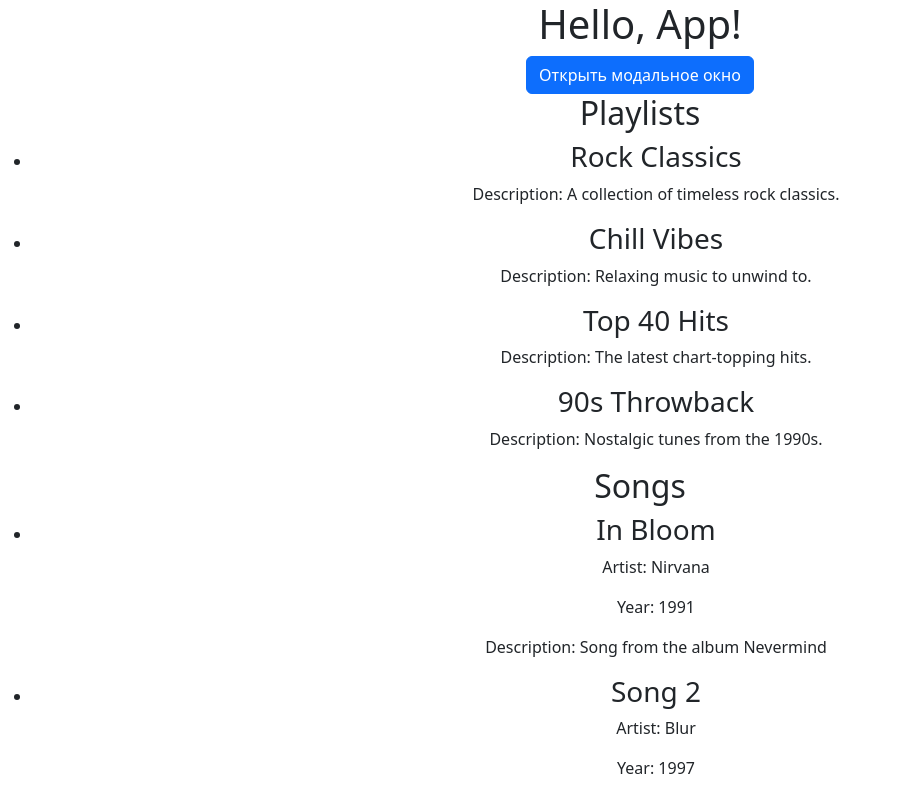
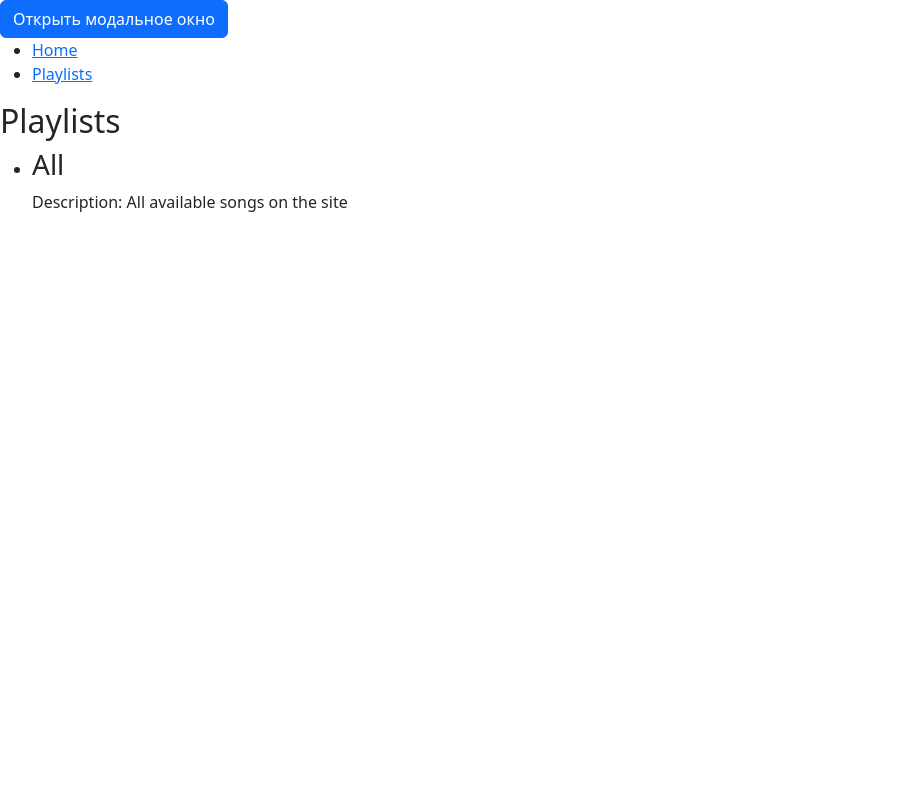
Before and after one commit to jester-ronin/music-app, a React (Create React App) app: page /mainpage in a window 1280 px wide. Shown: the top 800 px of the page, without its empty margins (0-902 px from the left). Built offline with nearby package versions, Linux system fonts and the light colour scheme.

Commit message:
Added react-router and made the main page

```diff
--- a/package.json
+++ b/package.json
@@ -12,6 +12,7 @@
     "react-bootstrap": "^2.8.0",
     "react-dom": "^18.2.0",
     "react-redux": "^8.1.2",
+    "react-router-dom": "^6.16.0",
     "react-scripts": "^5.0.1",
     "web-vitals": "^2.1.4"
   },
--- a/src/App.js
+++ b/src/App.js
@@ -1,19 +1,24 @@
 import './App.css';
-import Routes from './Routes';
 import StyleCheck from './StyleCheck';
 import PlaylistList from './components/PlaylistList';
-import SongList from './components/SongsList';
-
-
+import MainPage from './components/MainPage';
+import { Route, Routes, Link } from "react-router-dom"
 
 function App() {
   return (
-    <div className="App">
-      <h1>Hello, App!</h1>
-      <StyleCheck/>
-      <PlaylistList/>
-      <SongList/>
-    </div>
+    <>
+      <nav>
+        <StyleCheck/>
+        <ul>
+          <li><Link to="/mainpage">Home</Link></li>
+          <li><Link to="/playlist">Playlists</Link></li>
+        </ul>
+      </nav>
+      <Routes>
+        <Route path='/mainpage' element={<MainPage />} />
+        <Route path="/playlist" element={<PlaylistList />} />
+      </Routes>
+    </>
   );
 }
 
--- a/src/Routes.js
+++ b/src/Routes.js
@@ -1,17 +1,17 @@
-// import React from 'react';
-// import { Switch, Route } from 'react-router-dom';
-// import Home from './Home'; // Замените на ваши компоненты
-// import About from './About';
-// import Contact from './Contact';
+import React from 'react';
+import { Route, Routes } from 'react-router-dom';
+import PlaylistList from './components/PlaylistList';
+import SongList from './components/SongsList';
+import App from './App';
 
-// const Routes = () => {
-//   return (
-//     <Switch>
-//       <Route exact path="/" component={Home} />
-//       <Route path="/about" component={About} />
-//       <Route path="/contact" component={Contact} />
-//     </Switch>
-//   );
-// }
+const RoutesComponent = () => {
+  return (
+    <Routes>
+      <Route path="*" component={<App/>} />
+      <Route path="/playlists" component={<PlaylistList />} />
+    </Routes>
 
-// export default Routes;
+  );
+}
+
+export default RoutesComponent;
--- /dev/null
+++ b/src/components/MainPage.js
@@ -0,0 +1,15 @@
+function MainPage() {
+    return (
+        <div>
+            <h2>Playlists</h2>
+            <ul>
+                <li >
+                    <h3>All</h3>
+                    <p>Description: All available songs on the site</p>
+                </li>
+            </ul>
+        </div>
+    )
+}
+
+export default MainPage;
--- a/src/components/PlaylistList.js
+++ b/src/components/PlaylistList.js
@@ -10,6 +10,10 @@ function PlaylistList() {
         <div>
             <h2>Playlists</h2>
             <ul>
+                <li >
+                    <h3>All</h3>
+                    <p>Description: All available songs on the site</p>
+                </li>
                 {playlists.map((playlist) => {
                     return (
                         <li key={playlist.id}>
--- a/src/components/SongsList.js
+++ b/src/components/SongsList.js
@@ -1,5 +1,6 @@
 import { useSelector } from 'react-redux';
 import { selectSongs } from '../songReducer';
+import { useParams } from 'react-router-dom';
 
 function SongList() {
     const songs = useSelector(selectSongs);
@@ -15,6 +16,7 @@ function SongList() {
                             <p>Artist: {song.artist}</p>
                             <p>Year: {song.year}</p>
                             <p>Description: {song.description}</p>
+
                         </li>
                     )
                 })}
--- a/src/index.js
+++ b/src/index.js
@@ -6,6 +6,8 @@ import reportWebVitals from './reportWebVitals';
 import { Provider } from "react-redux";
 import store from "./store";
 import 'bootstrap/dist/css/bootstrap.min.css';
+import { BrowserRouter } from "react-router-dom"
+
 
 
 
@@ -15,7 +17,9 @@ const root = ReactDOM.createRoot(document.getElementById('root'));
 root.render(
   <React.StrictMode>
     <Provider store={store}>
+      <BrowserRouter>
       <App />
+      </BrowserRouter>
     </Provider>
   </React.StrictMode>
 );
--- a/src/playlistReduser.js
+++ b/src/playlistReduser.js
@@ -20,6 +20,5 @@ const playlistReducer = (state = initialState, action) => {
     }
   };
 
-console.log(playlistExport)
 export const selectPlaylists = (state) => state.playlists.playlists;
 export default playlistReducer;
```
Also changed, not shown: 1 other file (tests, documents, lock files or other folders).
